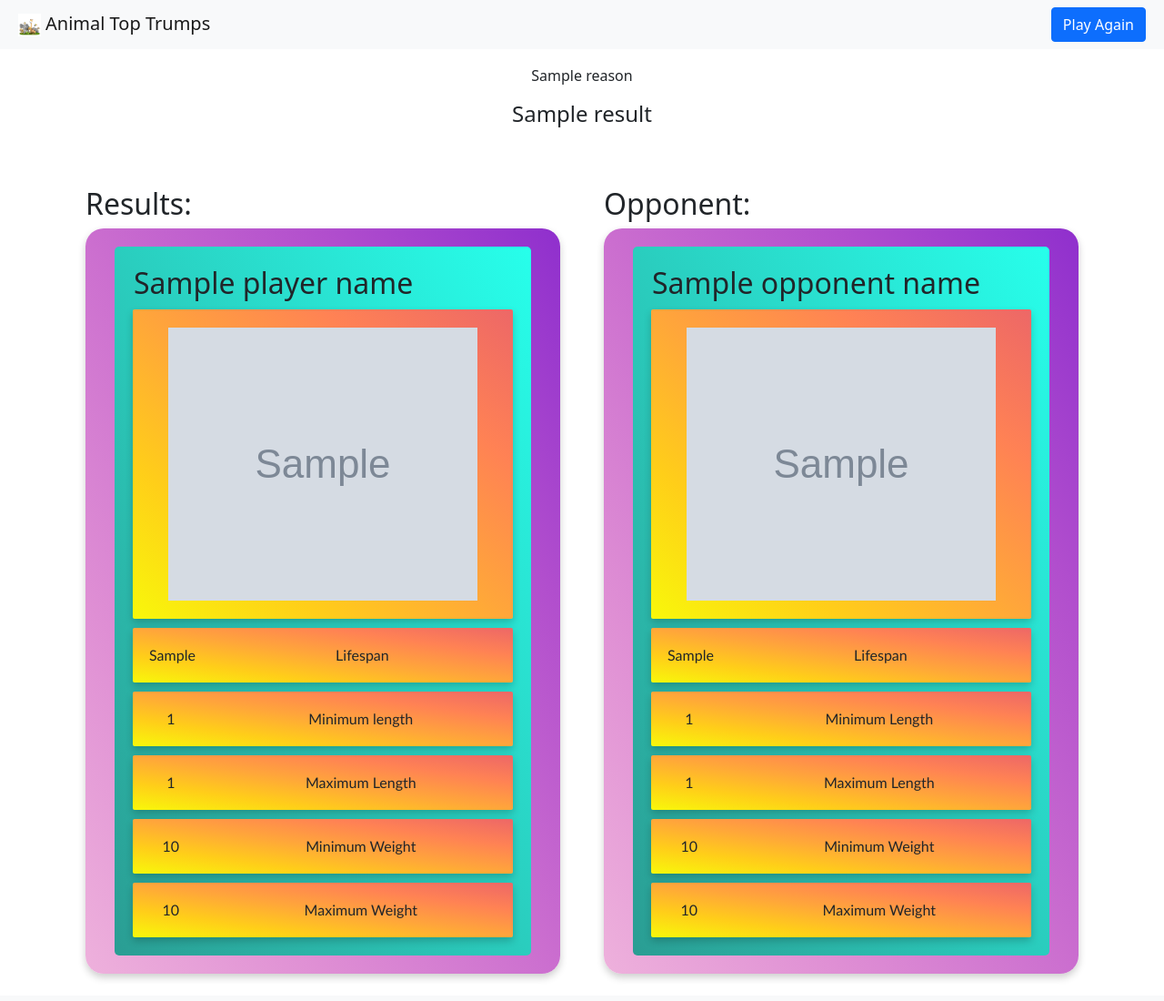
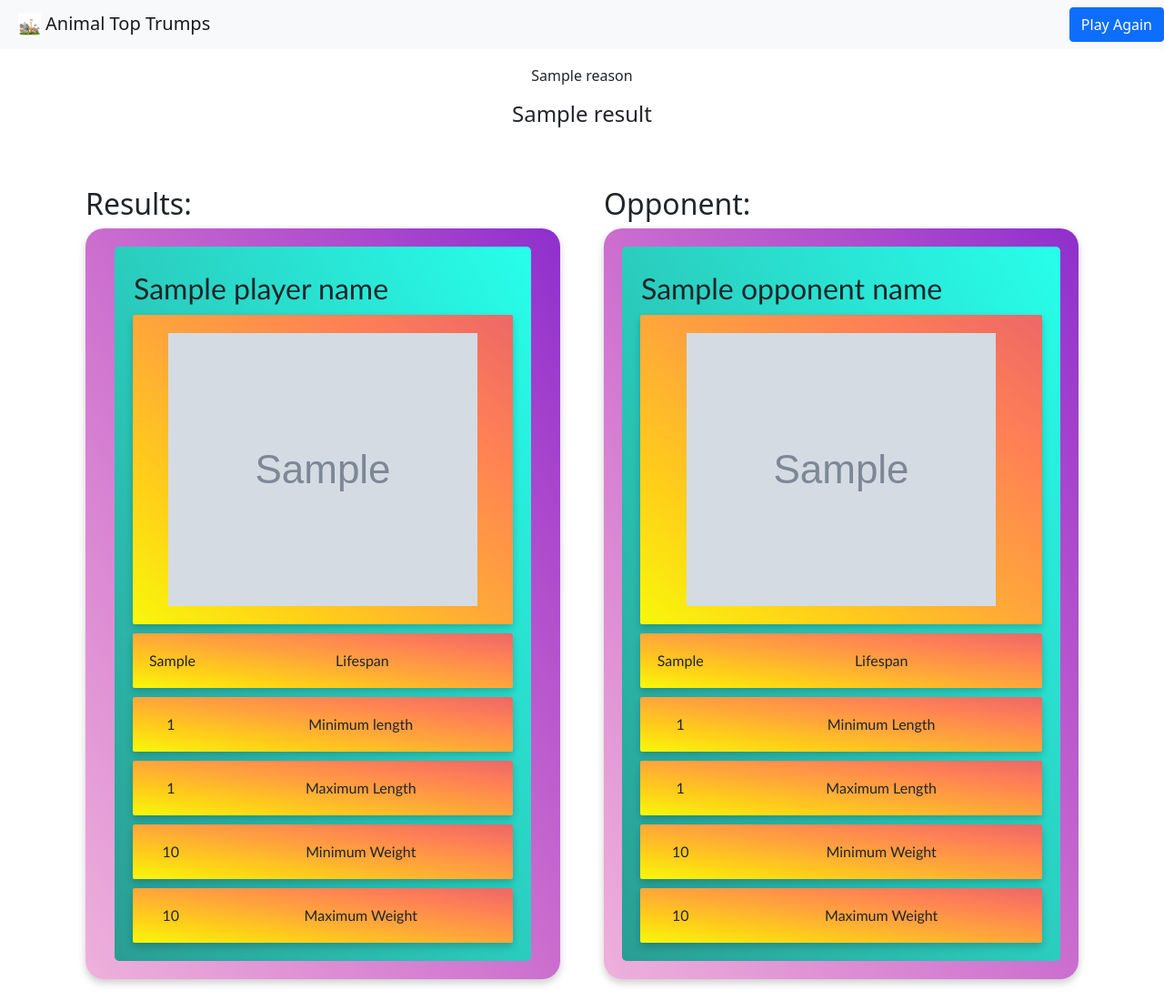
Before and after one commit to hanmat44/CFGFinalProject, a Flask app: template templates/results.html in a window 1280 px wide. Shown: the whole page at 91% size. Before the commit the page ends 1076 px from the top, so only its background shows below. Run offline with Flask 2, Linux system fonts and the light colour scheme; the template is opened without the code that fills it: most values are stand-ins (such as "Sample title", 1, 10 or a date in 2020); grey boxes marked "Sample" are stand-in pictures.

Commit message:
Final updates

```diff
--- a/static/style.css
+++ b/static/style.css
@@ -1,7 +1,38 @@
-a {
-    text-decoration: none;
+/* SCREEN OPTIMISATION - COMPUTER AND MOBILE */
+@media(max-width: 767px){
+  .footer-col{
+    width: 50%;
+    margin-bottom: 30px;
+   }
+}
+@media(max-width: 574px){
+  .footer-col{
+    width: 100%;
+   }
 }
 
+/* INDEX PAGE MAIN HEADING */
+h1 {
+font-family: 'tahoma', 'arial';
+}
+
+/* OUTER EDGE OF CARDS */
+.animal-card {
+    box-shadow: 0 4px 8px 0 rgba(0,0,0,0.2);
+    transition: 0.3s;
+    border-radius: 20px;
+    background-image: linear-gradient(to right top, #eeb1dc, #df8fd4, #cb6ecf, #b14ecd, #8f2fcd);
+    padding: 20px;
+}
+
+/* MAIN HEADING ON CARDS */
+.animal-card h2 {
+    font-family: 'Gill Sans', 'Gill Sans MT', 'Cabin', sans-serif;
+    text-shadow: 0 0 0.05em rgba(black, 0.35);
+    padding-top: 6px;
+}
+
+/* CARD PARAGRAPH FONT/MARGINS */
 .animal-card p {
     padding: 0.5em;
     font-family: 'Gill Sans', 'Gill Sans MT', 'Cabin', sans-serif;
@@ -10,13 +41,28 @@ a {
     margin-bottom: 0px !important;
 }
 
-.animal-card h1 { /* heading on card */
-    font-family: 'Gill Sans', 'Gill Sans MT', 'Cabin', sans-serif;
-    text-shadow: 0 0 0.05em rgba(black, 0.35);
-    padding-top: 6px;
+/* INNER CARD MARGINS/COLOUR */
+.color-bg {
+    width: 95%;
+    padding: 20px;
+    border-radius: 5px;
+    margin-left: auto;
+    margin-right: auto;
+    background-image: linear-gradient(to right top, #2a9d93, #2bb5a8, #2acdbe, #29e6d5, #27ffeb);
 }
 
-.main-img {   /* image size */
+/* CARD BACKGROUND COLOUR/MARGINS */
+.color-bg2 { /
+    width: 95%;
+    padding: 20px;
+    border-radius: 5px;
+    margin-left: auto;
+    margin-right: auto;
+    background-image: linear-gradient(to right top, #2a9d93, #2bb5a8, #2acdbe, #29e6d5, #27ffeb);
+}
+
+/* SAFARI IMAGE SIZE/PLAYER / RESULTS PAGE */
+.main-img {
     width: 340px;
     height: 300px;
     display: block;
@@ -24,19 +70,18 @@ a {
     margin-right: auto;
 }
 
-.animal-card {  /* edge of card */
-    box-shadow: 0 4px 8px 0 rgba(0,0,0,0.2);
-    transition: 0.3s;
-    border-radius: 20px;
-    background-image: linear-gradient(to right top, #eeb1dc, #df8fd4, #cb6ecf, #b14ecd, #8f2fcd);
-    padding: 20px;
+/* REMOVAL OF LINK DECORATION  */
+a {
+    text-decoration: none;
 }
 
-.card:hover { /* hover effect */
+/* HOVER EFFECT */
+.card:hover {
     box-shadow: 0 8px 16px 0 rgba(0,0,0,0.2);
 }
 
-.img-con {  /* image background */
+/* BACKGROUND SIZE & COLOUR BEHIND IMAGE ON CARD */
+.img-con {
     padding:20px;
     background-image: linear-gradient(to right top, #f8f80a, #ffce19, #ffa63a, #ff8254, #ed6767);
     width: auto;
@@ -46,7 +91,8 @@ a {
     border-radius: 2px;
 }
 
-.stat-table {  /*card buttons */
+/* COLOUR & SIZE OF CARD STATS GRID */
+.category-table {
     border: 1px;
     border-color: black;
     background-image: linear-gradient(to right top, #f8f80a, #ffce19, #ffa63a, #ff8254, #ed6767);
@@ -57,60 +103,34 @@ a {
     border-radius: 2px;
 }
 
-.stat {
+/* INTERACTIVE BUTTON SIZING */
+.category {
     width: 20%;
     padding: 10px;
 }
 
-.icon {   /* mini safari image */
+/* MINI SAFARI IMAGE */
+.icon {
     width: 40px;
     height: auto;
     margin-bottom: 10px;
 }
 
+/* WIDTH OF CARD HEADING BOX */
 .card-title {
     width: 80%;
 }
 
+/* SIZING OF TABLE FOR HEADING */
 .title-table{
     width: 100%;
     vertical-align: middle;
 }
 
-.card-icon {
-    text-align: right;
-}
-
-.safari {      /* safari image size */
+/* SAFARI IMAGE NAV BAR SIZE */
+.safari {
     height: 25px;
     width: 25px;
     margin-left: 20px;
     margin-right: 5px;
-
 }
-
-.color-bg {  /* inner background of card */
-    width: 95%;
-    padding: 20px;
-    border-radius: 5px;
-    margin-left: auto;
-    margin-right: auto;
-    background-image: linear-gradient(to right top, #2a9d93, #2bb5a8, #2acdbe, #29e6d5, #27ffeb);
-}
-
-.color-bg2 { /* computer card background */
-    width: 95%;
-    padding: 20px;
-    border-radius: 5px;
-    margin-left: auto;
-    margin-right: auto;
-    background-image: linear-gradient(to right top, #2a9d93, #2bb5a8, #2acdbe, #29e6d5, #27ffeb);
-}
-
-.return {
-    margin-right: 20px;
-}
-
-h1 {  /* main heading font */
-font-family: 'tahoma', 'arial';
-}
--- a/templates/index.html
+++ b/templates/index.html
@@ -18,7 +18,7 @@
         <h1 class="display-5 fw-bold">Animal Top Trumps</h1>
         <div class="col-lg-6 mx-auto">
           <p class="lead mb-4">Press "Start" to play<br>
-              Select a stat either higher or lower than your opponent,<br>
+              Select a stat either higher or lower than your opponent...<br>
               depending on your chosen category!</p>
           <div class="d-grid gap-2 d-sm-flex justify-content-sm-center">
               <form action="/submit/" method="POST">
--- a/templates/results.html
+++ b/templates/results.html
@@ -44,33 +44,33 @@
         <div class="img-con">
         <img src="{{ player_image_link }}" class="main-img">
       </div>
-      <table class="stat-table">
+      <table class="category-table">
         <tr>
-          <td class="stat"><p>{{ player_lifespan }}</p></td>
+          <td class="category"><p>{{ player_lifespan }}</p></td>
           <td><p>Lifespan</p></td>
         </tr>
       </table>
-      <table class="stat-table">
+      <table class="category-table">
         <tr>
-          <td class="stat"><p>{{ player_minimum_length }}</p></td>
+          <td class="category"><p>{{ player_minimum_length }}</p></td>
           <td><p>Minimum length</p></td>
         </tr>
       </table>
-      <table class="stat-table">
+      <table class="category-table">
         <tr>
-          <td class="stat"><p>{{ player_maximum_length }}</p></td>
+          <td class="category"><p>{{ player_maximum_length }}</p></td>
           <td><p>Maximum Length</p></td>
         </tr>
       </table>
-      <table class="stat-table">
+      <table class="category-table">
         <tr>
-          <td class="stat"><p>{{ player_minimum_weight }}</p></td>
+          <td class="category"><p>{{ player_minimum_weight }}</p></td>
           <td><p>Minimum Weight</p></td>
         </tr>
       </table>
-              <table class="stat-table">
+              <table class="category-table">
         <tr>
-          <td class="stat"><p>{{ player_maximum_weight }}</p></td>
+          <td class="category"><p>{{ player_maximum_weight }}</p></td>
           <td><p>Maximum Weight</p></td>
         </tr>
       </table>
@@ -92,34 +92,34 @@
         <div class="img-con">
         <img src="{{ opponent_image_link }}" class="main-img">
       </div>
-      <table class="stat-table">
+      <table class="category-table">
         <tr>
-          <td class="stat"><p>{{ opponent_lifespan }}</p></td>
+          <td class="category"><p>{{ opponent_lifespan }}</p></td>
           <td><p>Lifespan</p></td>
         </tr>
       </table>
-      <table class="stat-table">
+      <table class="category-table">
         <tr>
-          <td class="stat"><p>{{ opponent_minimum_length }}</p></td>
+          <td class="category"><p>{{ opponent_minimum_length }}</p></td>
           <td><p>Minimum Length</p></td>
         </tr>
       </table>
-      <table class="stat-table">
+      <table class="category-table">
         <tr>
-          <td class="stat"><p>{{ opponent_maximum_length }}</p></td>
+          <td class="category"><p>{{ opponent_maximum_length }}</p></td>
           <td><p>Maximum Length</p></td>
         </tr>
       </table>
-              <table class="stat-table">
+              <table class="category-table">
         <tr>
-          <td class="stat"><p>{{ opponent_minimum_weight }}</p></td>
+          <td class="category"><p>{{ opponent_minimum_weight }}</p></td>
           <td><p>Minimum Weight</p></td>
         </tr>
       </table>
-      <table class="stat-table">
+      <table class="category-table">
 
         <tr>
-          <td class="stat"><p>{{ opponent_maximum_weight }}</p></td>
+          <td class="category"><p>{{ opponent_maximum_weight }}</p></td>
           <td><p>Maximum Weight</p></td>
         </tr>
       </table>
```
Also changed, not shown: templates/player-turn.html (+10 -10 lines), readme.md.
